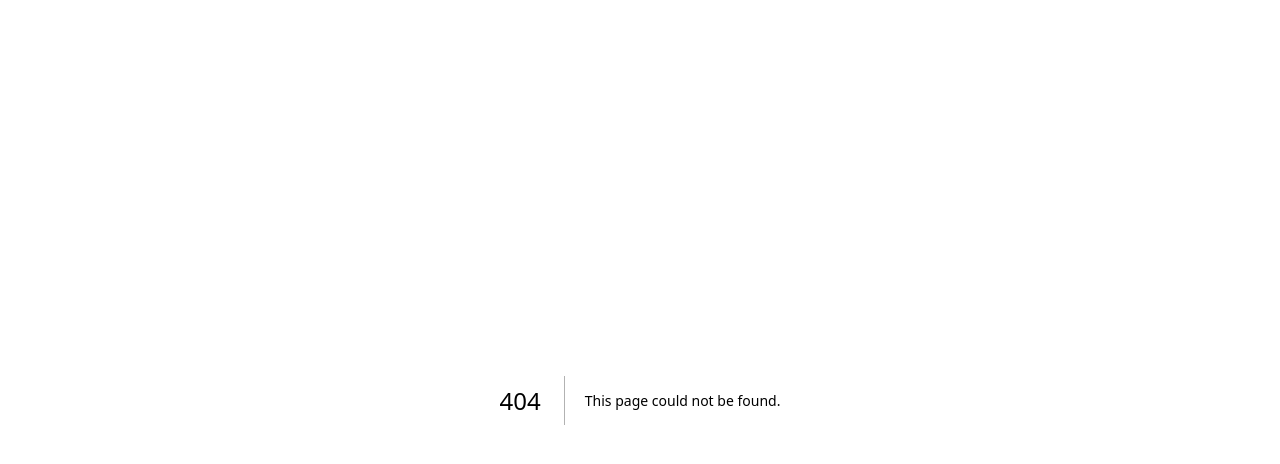
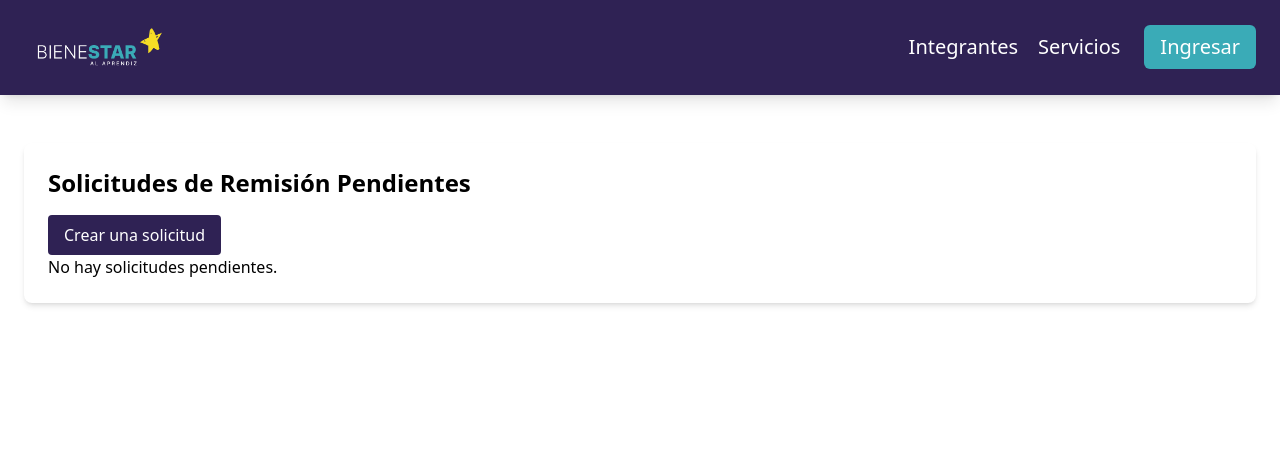
Before and after one commit to JeimyPinto/Bienestar, a Next.js app in the folder frontend/: page /dashboard in a window 1280 px wide. Before the commit this address had no page. Shown: the top 464 px of the page. Built offline with nearby package versions, Linux system fonts and the light colour scheme.

Commit message:
Update cookie settings for enhanced security and add initial DashboardPage component

```diff
--- /dev/null
+++ b/frontend/app/dashboard/page.tsx
@@ -0,0 +1,61 @@
+"use client";
+
+import { useRouter } from "next/navigation";
+import Header from "../ui/header";
+
+export default function DashboardPage() {
+  const router = useRouter();
+  // const [token, setToken] = useState<string | null>(null);
+  // const [user, setUser] = useState<any>(null);
+
+  // useEffect(() => {
+  //   const cookie = document.cookie;
+  //   const tokenValue = cookie
+  //     .split("; ")
+  //     .find(row => row.startsWith("token="))
+  //     ?.split("=")[1];
+
+  //   setToken(tokenValue || null);
+
+  //   if (tokenValue) {
+  //     try {
+  //       setUser(JSON.parse(atob(tokenValue.split(".")[1])));
+  //     } catch {
+  //       setUser(null);
+  //     }
+  //   } else {
+  //     setUser(null);
+  //     // Redirige al login si no hay token
+  //     router.push("/auth");
+  //   }
+  // }, [router]);
+
+  return (
+    <>
+      <Header/>
+      <main className="container mx-auto p-6">
+        {/* <ProfileCard /> */}
+        <section className="bg-white shadow-md rounded-lg p-6 mt-6">
+          <h2 className="text-2xl font-bold mb-4">
+            Solicitudes de Remisión Pendientes
+          </h2>
+          <button
+            className="bg-azul text-white py-2 px-4 rounded hover:bg-cian transition duration-300"
+            onClick={() => router.push("/request")}
+          >
+            Crear una solicitud
+          </button>
+          <div>
+            <p>No hay solicitudes pendientes.</p>
+          </div>
+        </section>
+        {/* {user &&
+          (ENABLED_ROLES.includes(user.role) ? (
+            <DashboardAdmin token={token ?? ""} />
+          ) : (
+            <DashboardUser token={token ?? ""} />
+          ))} */}
+      </main>
+    </>
+  );
+}
```
Also changed, not shown: 1 other file (tests, documents, lock files or other folders).
